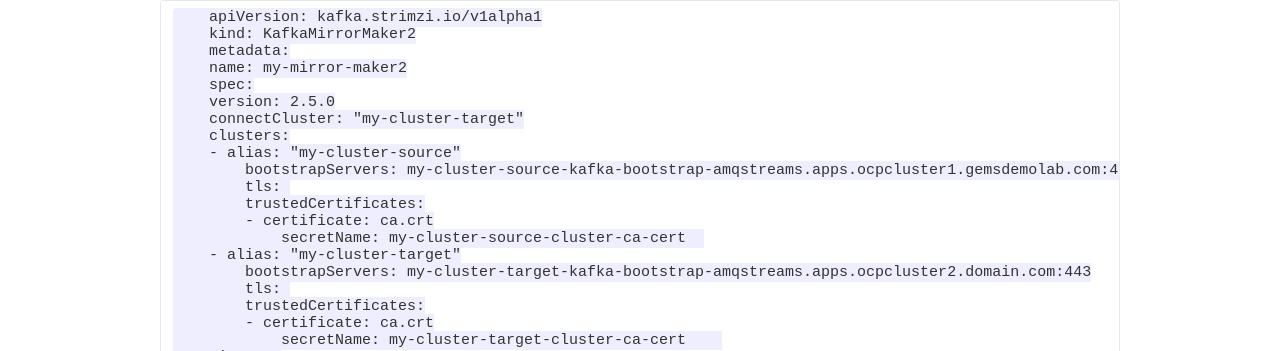
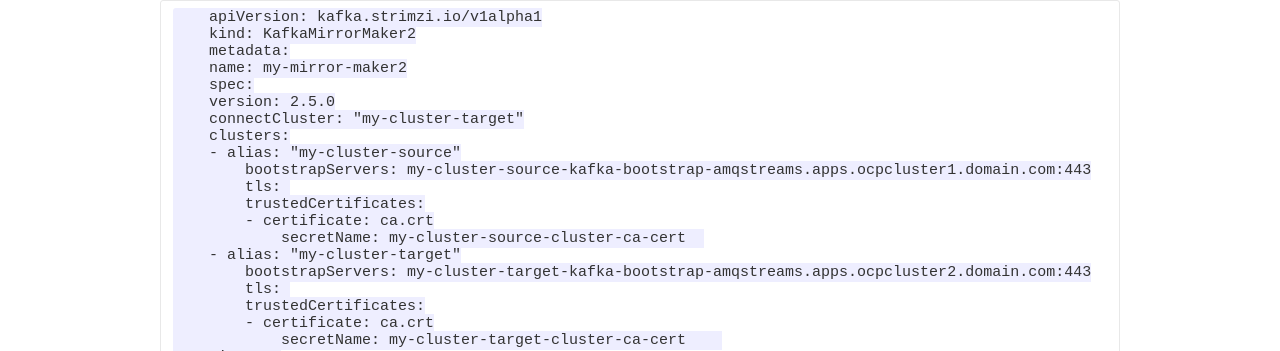
Before and after one commit to wohshon/wohshon.github.io, a Jekyll site: the page built from _posts/2020-11-06-amq-streams-mirrormaker2.markdown, in a window 1280 px wide and 900 px high, scrolled down 6134 px. Shown: the part 251-602 px from the top of the window. Built offline with Jekyll 4.4.1, drawn with Linux system fonts in a browser that asks for light colours; nearby versions of some CDN libraries; some web fonts are replaced; some of the changed text lies outside the part shown.

Commit message:
new post - mm2

```diff
--- a/_posts/2020-11-06-amq-streams-mirrormaker2.markdown
+++ b/_posts/2020-11-06-amq-streams-mirrormaker2.markdown
@@ -194,7 +194,7 @@
         connectCluster: "my-cluster-target"
         clusters:
         - alias: "my-cluster-source"
-            bootstrapServers: my-cluster-source-kafka-bootstrap-amqstreams.apps.ocpcluster1.gemsdemolab.com:443
+            bootstrapServers: my-cluster-source-kafka-bootstrap-amqstreams.apps.ocpcluster1.domain.com:443
             tls:
             trustedCertificates:
             - certificate: ca.crt
@@ -256,7 +256,7 @@
 
 - Reading the messages off the target cluster on cluster 2, note the topic used here.
 
-        kafka_2.12-2.5.0.redhat-00003/bin/kafka-console-consumer.sh  --bootstrap-server my-cluster-target-kafka-bootstrap-amqstreams.apps.ocpcluster2.gemsdemolab.com:443 --from-beginning --consumer-property security.protocol=SSL --consumer-property ssl.truststore.password=password --consumer-property ssl.truststore.location=./target-truststore.jks --topic my-cluster-source.mm2-topic
+        kafka_2.12-2.5.0.redhat-00003/bin/kafka-console-consumer.sh  --bootstrap-server my-cluster-target-kafka-bootstrap-amqstreams.apps.ocpcluster2.domain.com:443 --from-beginning --consumer-property security.protocol=SSL --consumer-property ssl.truststore.password=password --consumer-property ssl.truststore.location=./target-truststore.jks --topic my-cluster-source.mm2-topic
         message 2
         message 1
         message 3
```
